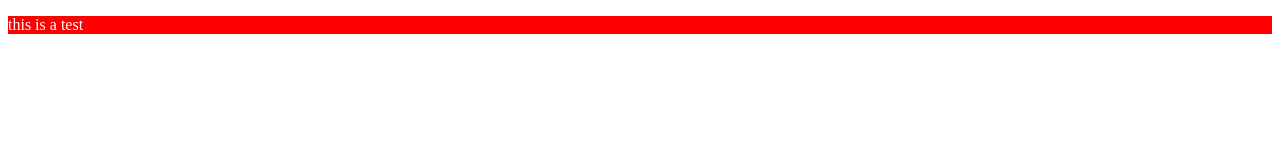
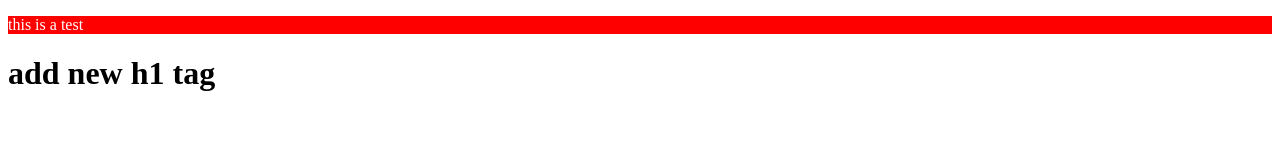
Before and after one commit to matinzamanian/test-repo, a plain HTML site: page index.html in a window 1280 px wide. Drawn offline with Linux system fonts and the light colour scheme.

Commit message:
add new h1 tag

```diff
--- a/index.html
+++ b/index.html
@@ -8,5 +8,7 @@
   </head>
   <body>
     <p>this is a test</p>
+
+    <h1>add new h1 tag</h1>
   </body>
 </html>
```
